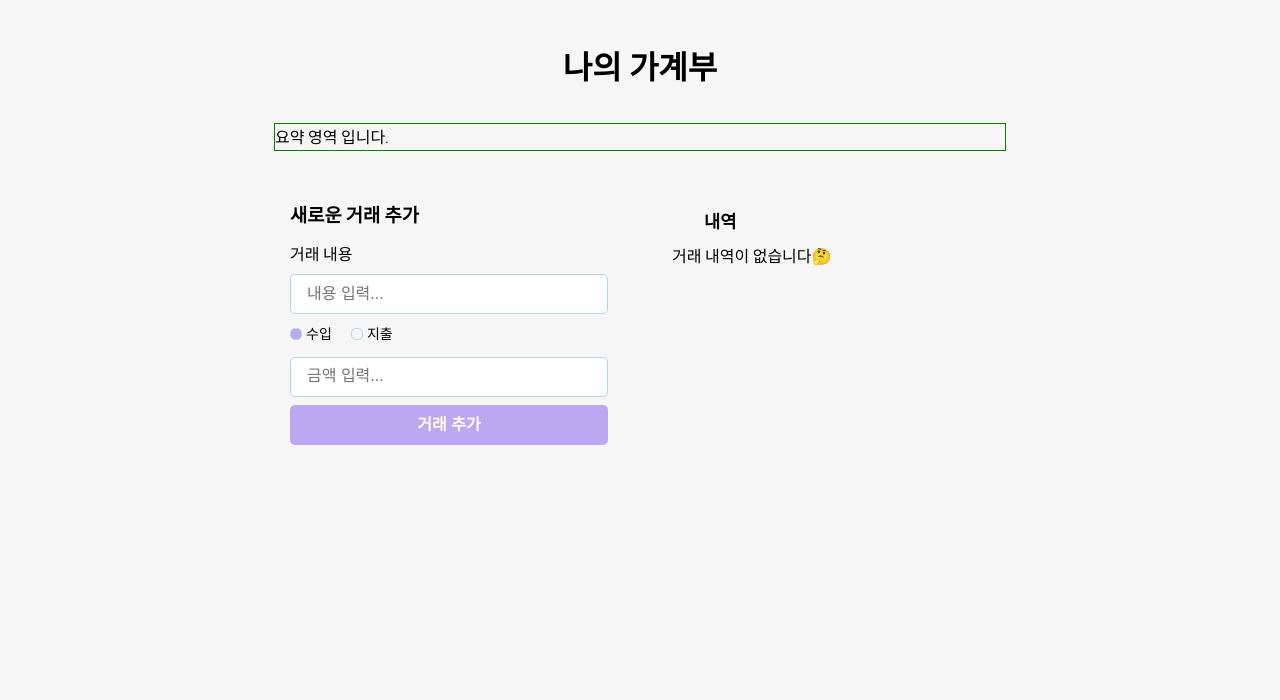
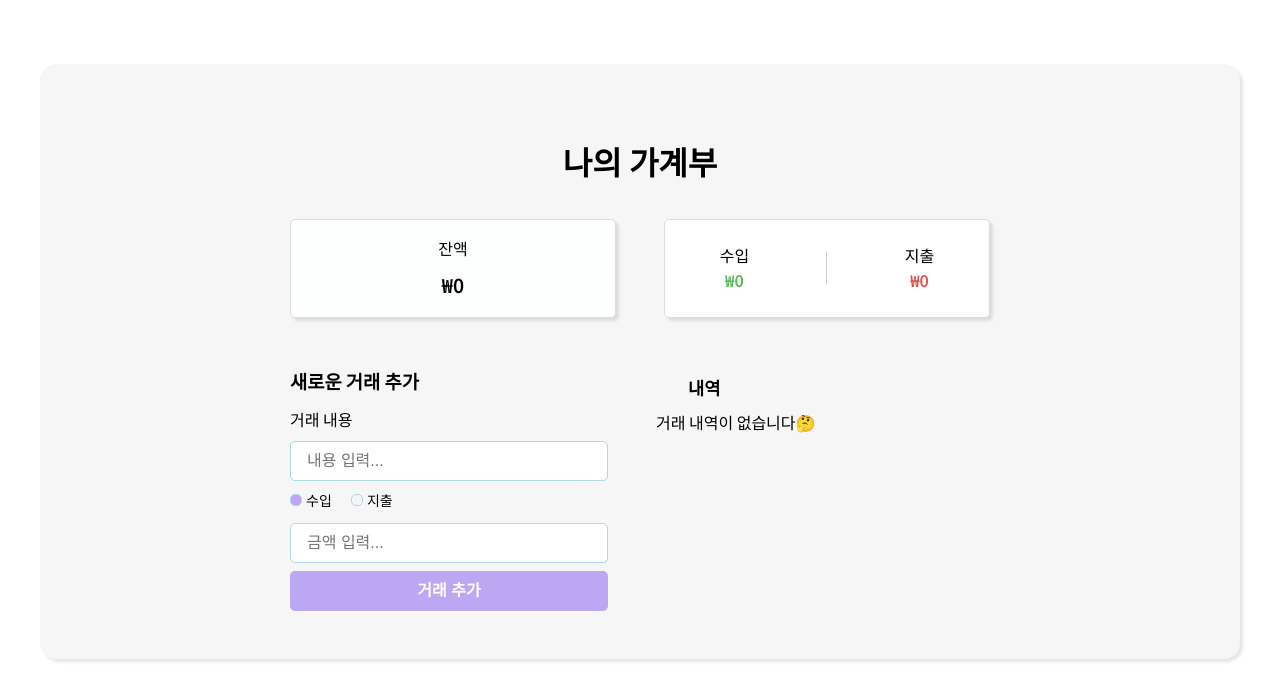
Before and after one commit to Yeom-Seung-Ah/account-book, a React (Vite) app: page / in a window 1280 px wide. Shown: the top 700 px of the page. Built offline with nearby package versions, Linux system fonts and the light colour scheme.

Commit message:
Summary 기능 완성

```diff
--- a/src/App.css
+++ b/src/App.css
@@ -39,16 +39,21 @@
   line-height: 1.6;
 }
 body {
-  background-color: #f6f6f6;
+  margin: 0;
+  padding: 0;
 }
 
 .main-container {
   max-width: 1200px;
-  width: calc(100% - 4rem);
-  margin: auto;
+  width: 100%;
+  margin: 4rem auto;
+  padding: 2rem;
+  border-radius: 1rem;
   display: flex;
   justify-content: center;
   align-items: center;
+  background-color: #f6f6f6;
+  box-shadow: 3px 3px 3px rgba(0, 0, 0, 0.1);
 }
 
 h1 {
--- a/src/components/Summary.jsx
+++ b/src/components/Summary.jsx
@@ -1,8 +1,39 @@
 import React from "react";
 import css from "./../css/Summary.module.css";
+import useTransactions from "../../hooks/useTransactions";
 
 const Summary = () => {
-  return <div className={`${css.container} summary`}>요약 영역 입니다.</div>;
+  const { transactions } = useTransactions();
+
+  const income = transactions
+    .filter((t) => t.type === "income")
+    .reduce((acc, curr) => acc + curr.amount, 0);
+
+  const expense = transactions
+    .filter((t) => t.type === "expense")
+    .reduce((acc, curr) => acc + curr.amount, 0);
+
+  const balance = income - expense;
+
+  return (
+    <div className={`${css.summaryContainer} summary`}>
+      <div className={css.balanceBox}>
+        <p>잔액</p>
+        <h3>₩{balance.toLocaleString()}</h3>
+      </div>
+      <div className={css.incomeExpenseBox}>
+        <div className={css.incomeBox}>
+          <p>수입</p>
+          <span className={css.income}>₩{income.toLocaleString()}</span>
+        </div>
+        <div className={css.separator}></div>
+        <div className={css.expenseBox}>
+          <p>지출</p>
+          <span className={css.expense}>₩{expense.toLocaleString()}</span>
+        </div>
+      </div>
+    </div>
+  );
 };
 
 export default Summary;
--- a/src/css/History.module.css
+++ b/src/css/History.module.css
@@ -1,8 +1,9 @@
 .container {
   width: 350px;
-  max-height: 300px;
-  padding: 1rem;
+  max-height: 280px;
+  padding: 1rem 1rem 1rem 0rem;
   box-sizing: border-box;
+  margin-bottom: 20px;
 }
 
 .stickyHeader {
--- a/src/css/HistoryDetail.module.css
+++ b/src/css/HistoryDetail.module.css
@@ -14,13 +14,15 @@
 }
 
 .income {
-  border-right: 5px solid green;
+  border-right: 5px solid rgb(25, 206, 25);
   background-color: #f0fff4;
+  /* background-color: white; */
 }
 
 .expense {
-  border-right: 5px solid red;
+  border-right: 5px solid rgb(255, 86, 86);
   background-color: #fff5f5;
+  /* background-color: white; */
 }
 
 .text {
--- a/src/css/Summary.module.css
+++ b/src/css/Summary.module.css
@@ -1,3 +1,57 @@
-.container {
-  border: 1px solid green;
+.summaryContainer {
+  display: flex;
+  gap: 3rem;
+  padding-left: 1rem;
+  padding-right: 1rem;
 }
+.balanceBox {
+  flex: 1;
+  border: 1px solid #ddd;
+  padding: 1rem;
+  text-align: center;
+  background-color: #fdfefe;
+  font-weight: 400;
+  border-radius: 5px;
+  box-shadow: 3px 3px 3px rgba(0, 0, 0, 0.1);
+}
+
+.balanceBox h3 {
+  margin-top: 0.5rem;
+  font-size: 1.2rem;
+}
+
+.incomeExpenseBox {
+  flex: 1;
+  display: flex;
+  justify-content: space-around;
+  align-items: center;
+  border: 1px solid #ddd;
+  padding: 1rem;
+  background-color: #fff;
+  border-radius: 5px;
+  box-shadow: 3px 3px 3px rgba(0, 0, 0, 0.1);
+}
+
+.incomeBox,
+.expenseBox {
+  display: flex;
+  flex-direction: column;
+  align-items: center;
+  font-weight: 400;
+}
+
+.income {
+  color: #5cb85c;
+  font-weight: bold;
+}
+
+.expense {
+  color: #d9534f;
+  font-weight: bold;
+}
+
+.separator {
+  width: 1px;
+  height: 2rem;
+  background-color: #ccc;
+}
```
